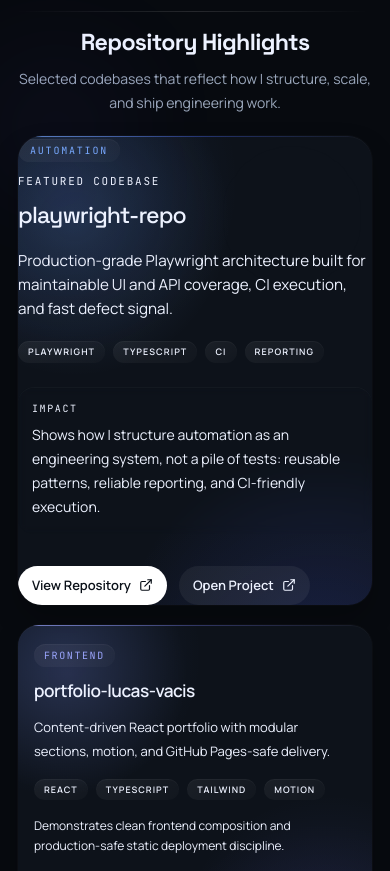
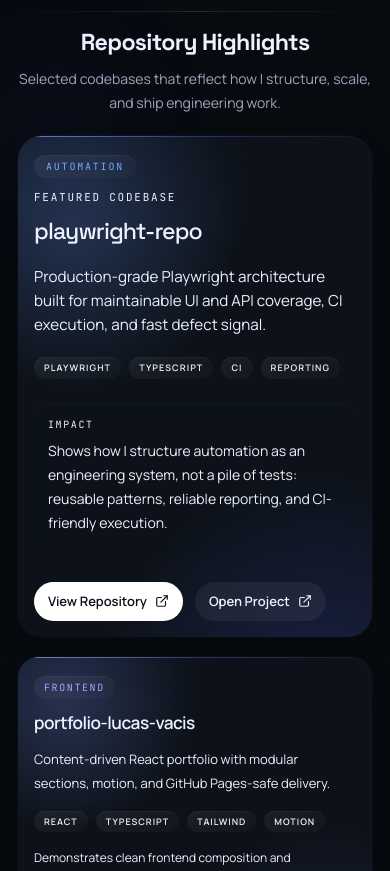
Before and after one commit to lucasvacis87/portfolio-lucas-vacis, a React (Vite) app: page / in a window 390 px wide. Shown: the part 2520-3391 px from the top of the page. Built offline with nearby package versions, Linux system fonts and the light colour scheme.

Commit message:
fix: correct featured repository mobile padding

```diff
--- a/src/components/sections/RepositoriesSection.tsx
+++ b/src/components/sections/RepositoriesSection.tsx
@@ -42,7 +42,7 @@
       subtitle="Selected codebases that reflect how I structure, scale, and ship engineering work."
     >
       <div className="grid gap-5 lg:grid-cols-[minmax(0,1.28fr)_minmax(0,0.92fr)] lg:items-stretch">
-        <article className={`surface-card group relative overflow-hidden rounded-[1.5rem] bg-[#0d131d]/88 p-4.5 transition duration-300 ease-out hover:-translate-y-1 sm:p-6 ${featuredTone.glow} md:p-7 lg:min-h-[32rem]`}>
+        <article className={`surface-card group relative overflow-hidden rounded-[1.5rem] bg-[#0d131d]/88 p-4 transition duration-300 ease-out hover:-translate-y-1 sm:p-6 ${featuredTone.glow} md:p-7 lg:min-h-[32rem]`}>
           <div className={`pointer-events-none absolute inset-0 ${featuredTone.tint}`} />
           <div className={`pointer-events-none absolute inset-x-0 top-0 h-px bg-gradient-to-r ${featuredTone.edge}`} />
           <div className="pointer-events-none absolute right-0 top-0 h-40 w-40 bg-[radial-gradient(circle,rgba(255,255,255,0.08),transparent_68%)] opacity-40 blur-3xl transition duration-300 group-hover:opacity-60" />
```
